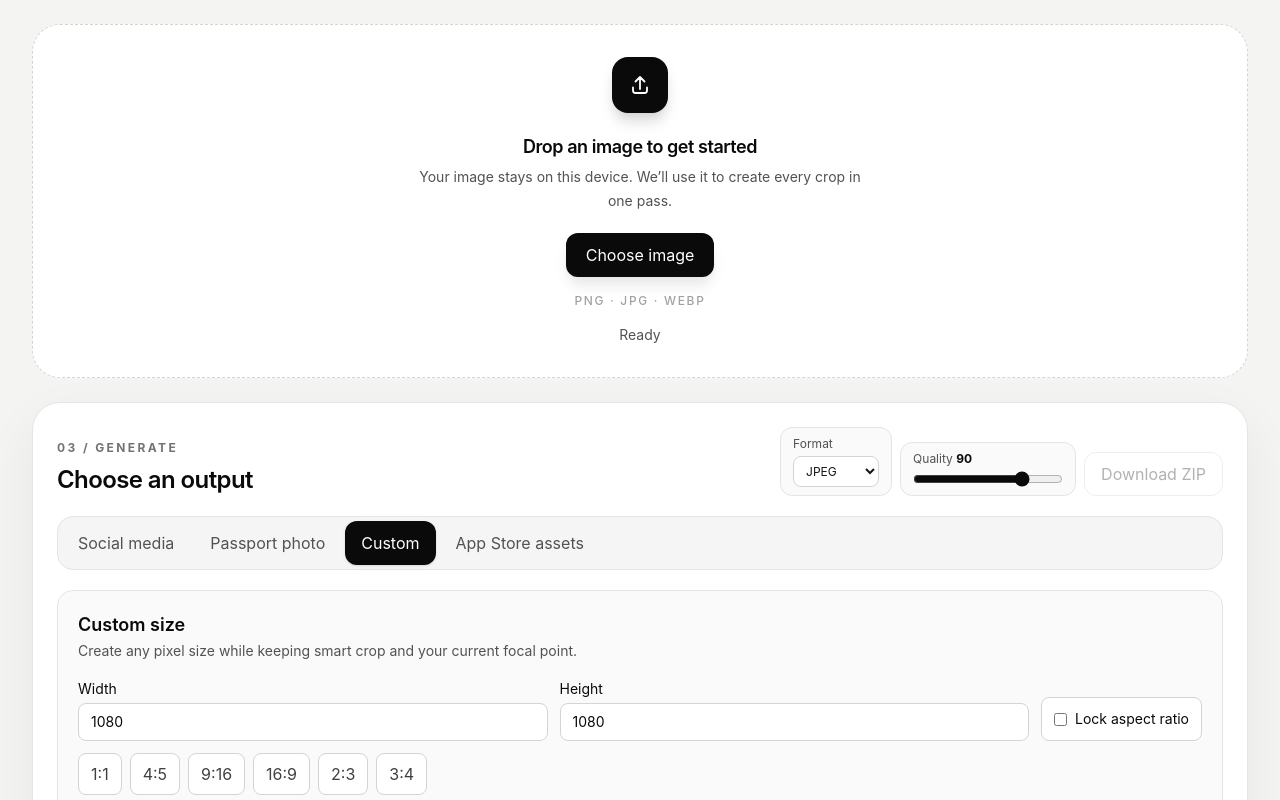
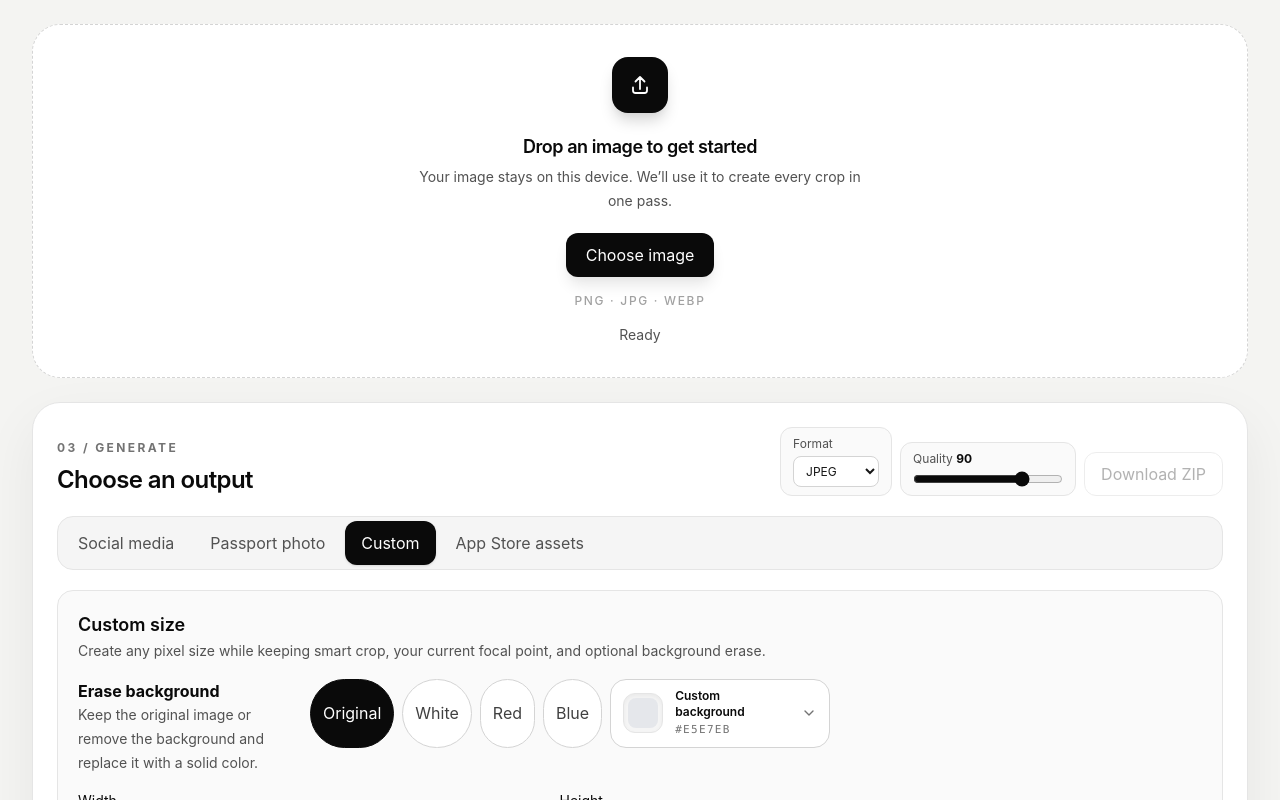
Before and after one commit to zaengit/crop-image, a React (Vite) app: page / in a window 1280 px wide. Both pictures are taken after a click on the button "Custom". Shown: the top 800 px of the page. Built offline with nearby package versions, Linux system fonts and the light colour scheme.

Commit message:
feat: add erase background controls to custom size

```diff
--- a/src/App.tsx
+++ b/src/App.tsx
@@ -193,8 +193,51 @@ export function App() {
             <section id="custom-panel" className="mt-5 rounded-2xl border border-neutral-200 bg-neutral-50 p-4 sm:p-5">
               <div>
                 <h3 className="text-lg font-semibold">Custom size</h3>
-                <p className="text-sm leading-6 text-neutral-600">Create any pixel size while keeping smart crop and your current focal point.</p>
+                <p className="text-sm leading-6 text-neutral-600">Create any pixel size while keeping smart crop, your current focal point, and optional background erase.</p>
               </div>
+
+              <div className="mt-4 grid gap-3 lg:grid-cols-[220px_1fr]">
+                <div>
+                  <strong>Erase background</strong>
+                  <p className="text-sm leading-6 text-neutral-600">Keep the original image or remove the background and replace it with a solid color.</p>
+                </div>
+                <div>
+                  <div className="flex flex-wrap gap-2" role="group" aria-label="Custom size background">
+                    {[
+                      ['original', 'Original'],
+                      ['#ffffff', 'White'],
+                      ['#d71920', 'Red'],
+                      ['#1769d2', 'Blue'],
+                    ].map(([value, label]) => (
+                      <button
+                        key={value}
+                        className={`rounded-full border px-3 py-2 text-sm transition ${engine.background === value ? 'border-neutral-950 bg-neutral-950 text-white' : 'border-neutral-300 bg-white text-neutral-700 hover:border-neutral-950'}`}
+                        type="button"
+                        data-custom-background={value}
+                        aria-pressed={engine.background === value}
+                        onClick={() => engine.setBackground(value)}
+                      >
+                        {label}
+                      </button>
+                    ))}
+                    <ColorPicker
+                      id="custom-background-color"
+                      label="Custom background"
+                      value={engine.background}
+                      fallback="#e5e7eb"
+                      presets={[
+                        { label: 'White', value: '#ffffff' },
+                        { label: 'Black', value: '#000000' },
+                        { label: 'Red', value: '#d71920' },
+                        { label: 'Blue', value: '#1769d2' },
+                      ]}
+                      onChange={(value) => engine.setBackground(value)}
+                    />
+                  </div>
+                  <small className="mt-2 block text-sm text-neutral-600" aria-live="polite">{engine.backgroundStatus}</small>
+                </div>
+              </div>
+
               <form id="custom-form" className="mt-4 grid gap-3 md:grid-cols-[1fr_1fr_auto]" onSubmit={submitCustom}>
                 <label className="grid gap-1 text-sm">
                   <span>Width</span>
```
